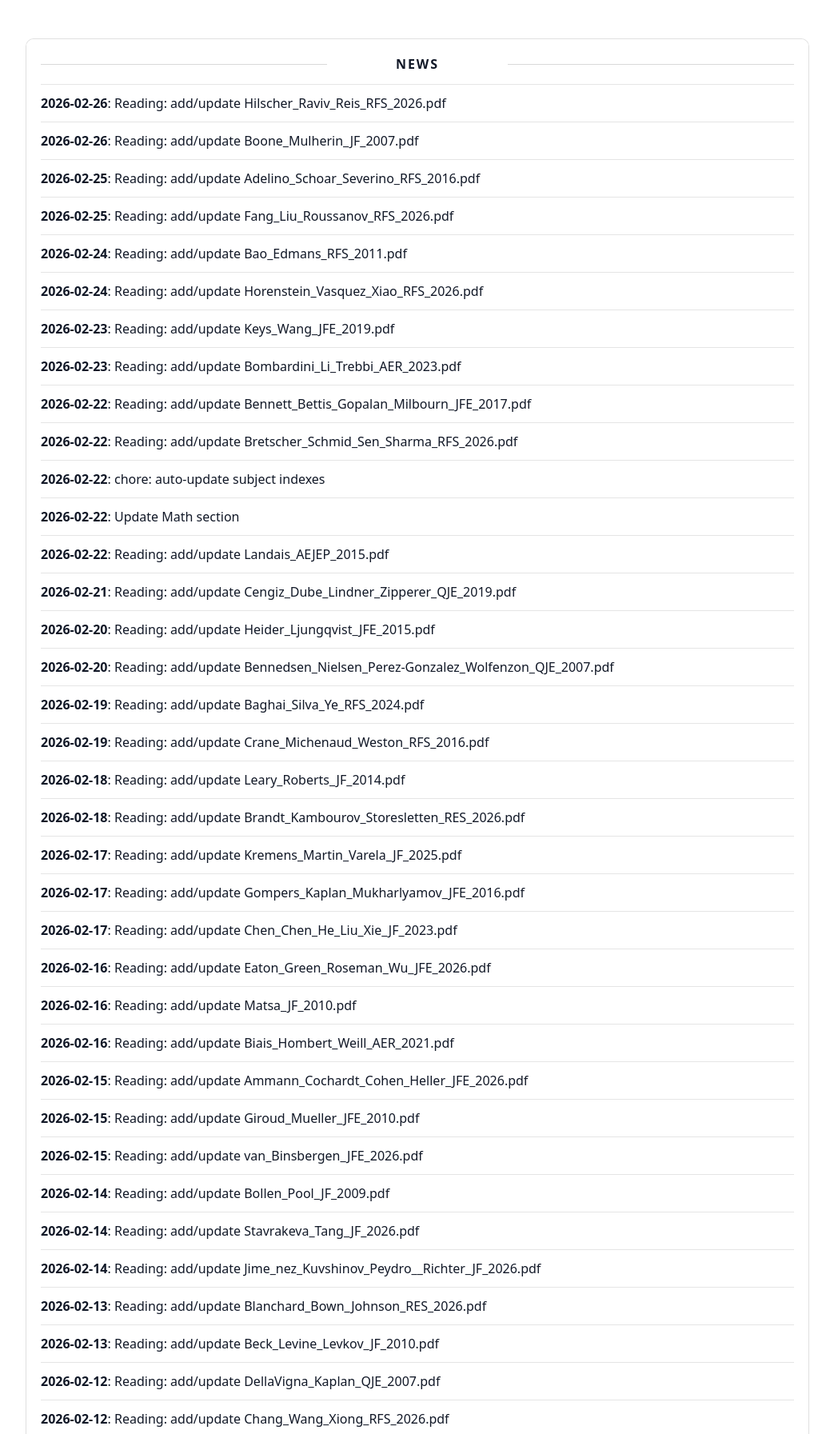
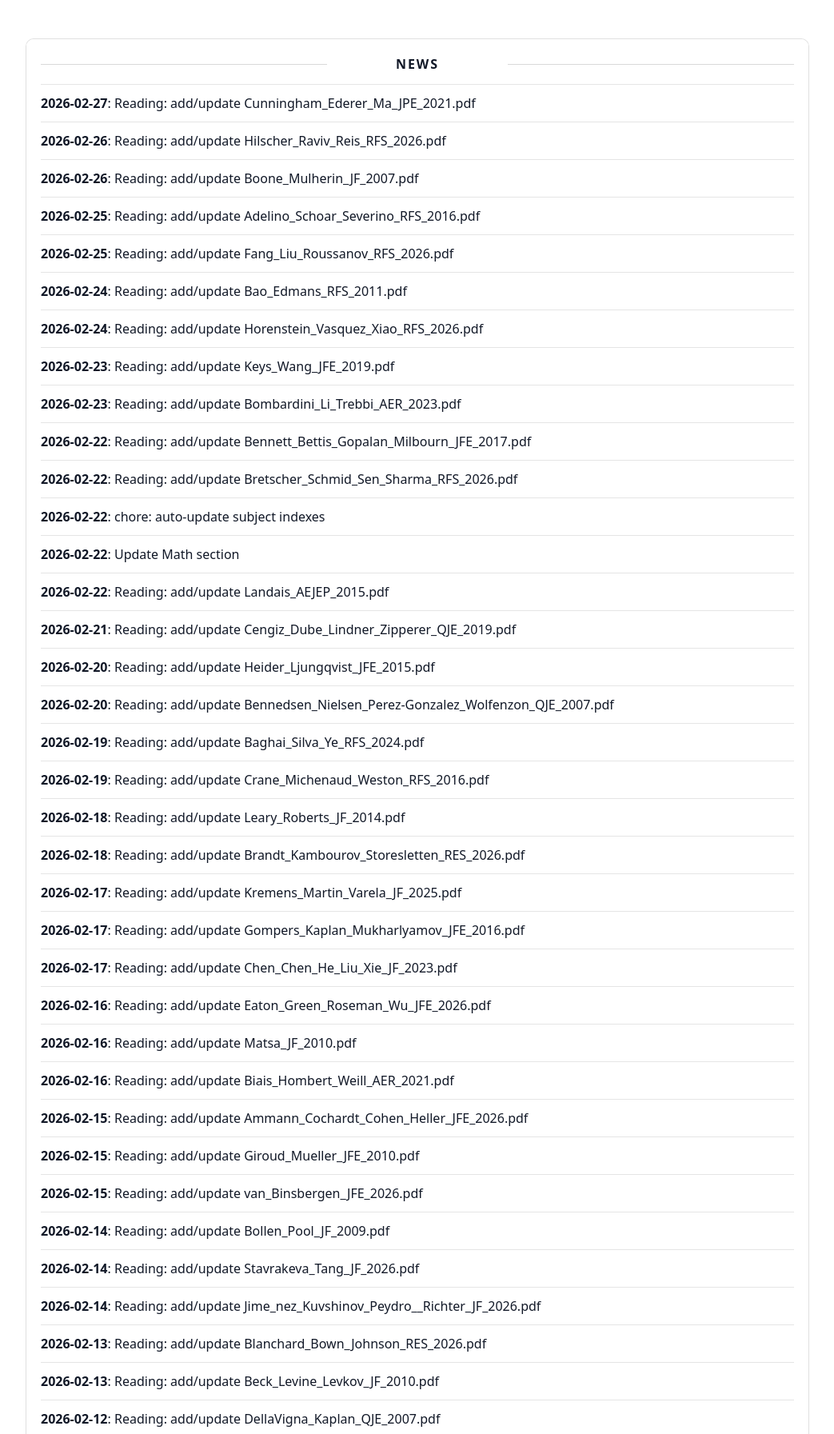
Before and after one commit to yaxinzn/study-archive, a Jekyll site: the page built from updates/index.md, in a window 1280 px wide, cut to the strip 476-2269 px from the top of the page. Shown: the whole strip at 80% size, without its empty margins (118-1161 px from the left). Built offline with Jekyll 4.4.1, drawn with Linux system fonts in a browser that asks for light colours; some of the changed text lies outside the part shown.

Commit message:
chore: update NEWS feed

```diff
--- a/_data/news.yml
+++ b/_data/news.yml
@@ -1,4 +1,7 @@
 # Auto-generated update history (sorted newest -> oldest). Do not edit manually.
+- ts: "1772188044"
+  date: "2026-02-27"
+  title: "Reading: add/update Cunningham_Ederer_Ma_JPE_2021.pdf"
 - ts: "1772106738"
   date: "2026-02-26"
   title: "Reading: add/update Hilscher_Raviv_Reis_RFS_2026.pdf"
```
